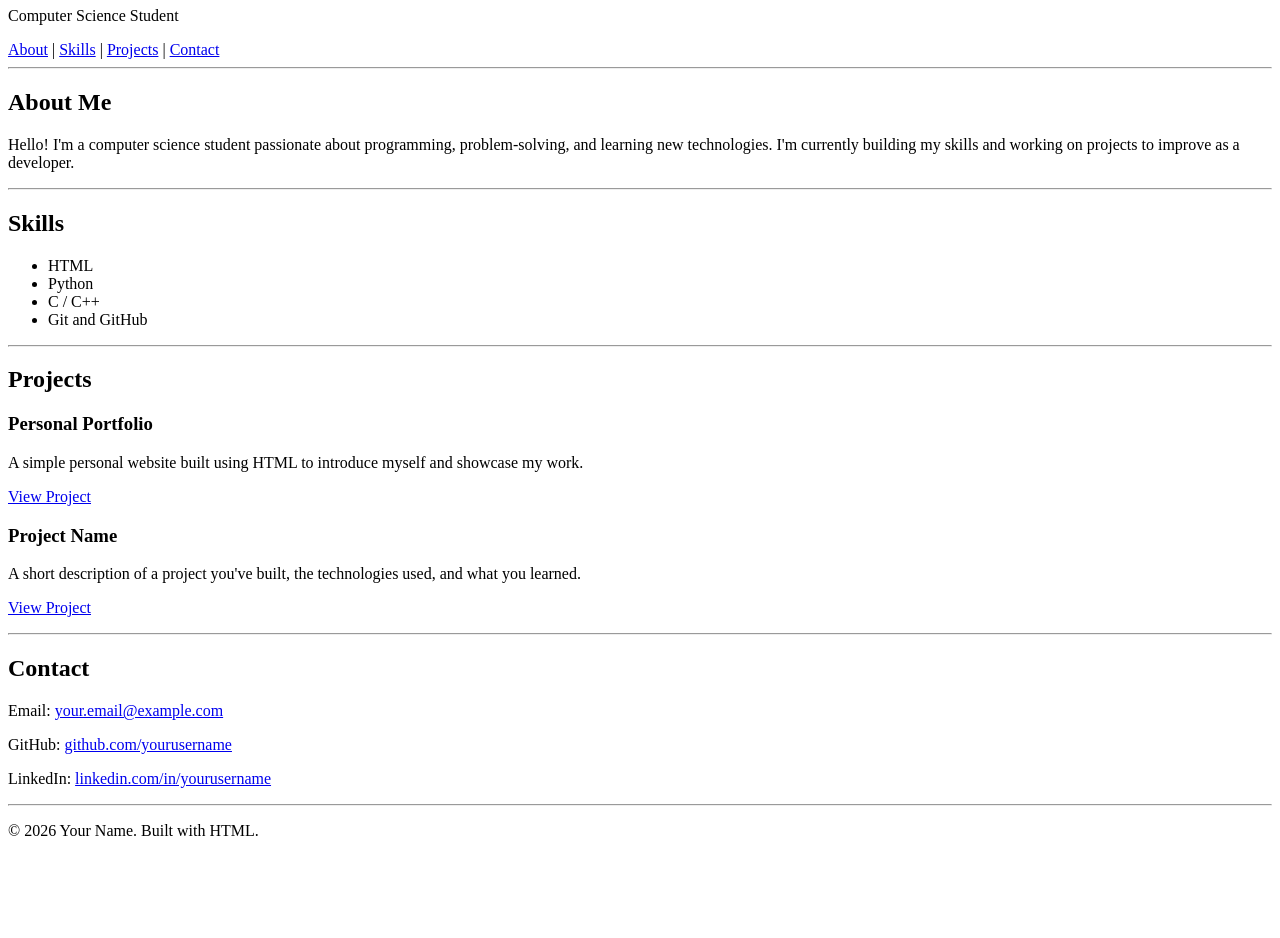
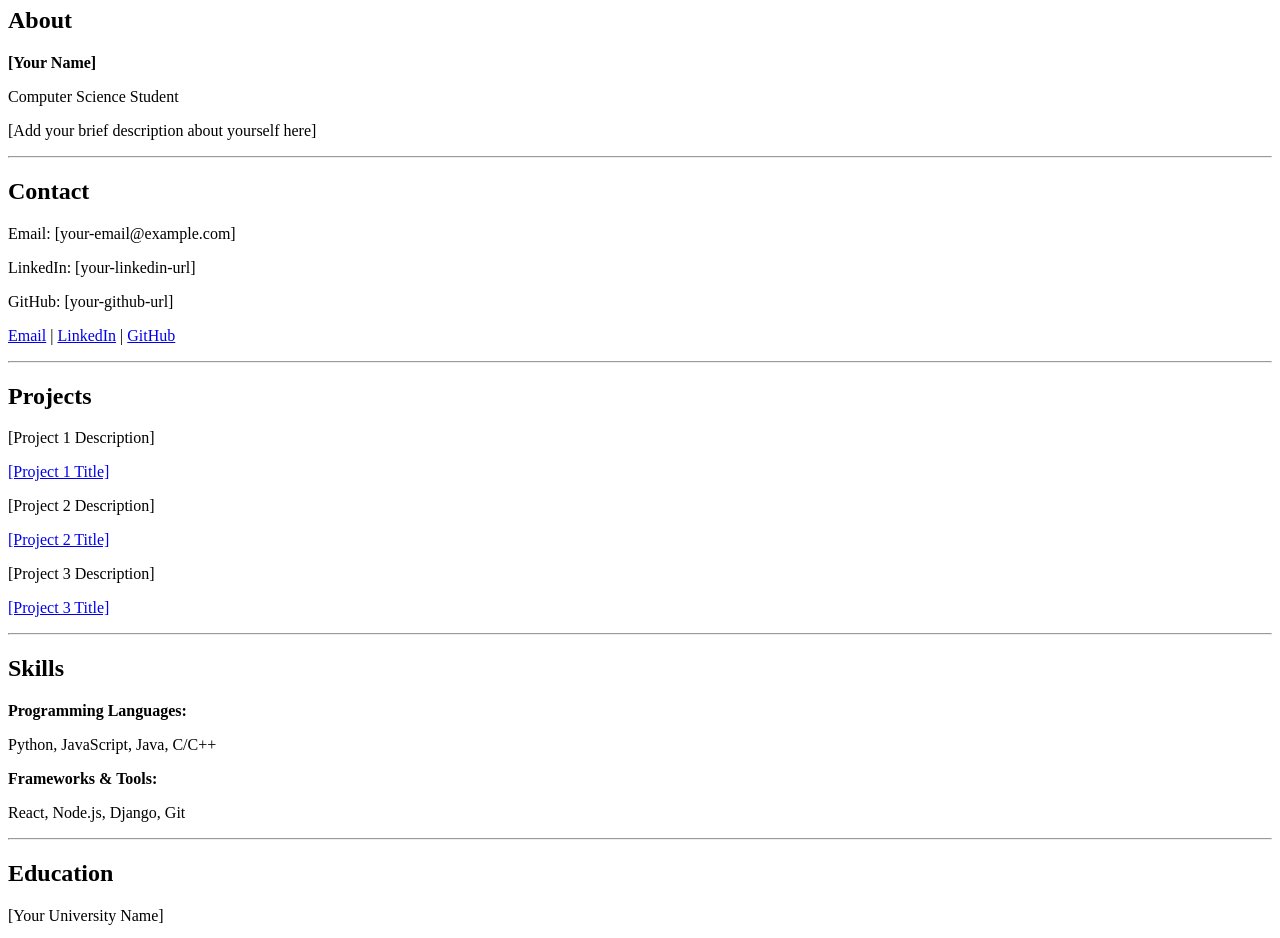
Before and after one commit to trungdung1711/trungdung1711.github.io, a plain HTML site: page index.html in a window 1280 px wide. Shown: the part 73-1011 px from the top of the page. Before the commit the page ends 929 px from the top, so only its background shows below. Drawn offline with Linux system fonts and the light colour scheme.

Commit message:
fix(main): 🐛 fix page and add github workflow

```diff
--- a/index.html
+++ b/index.html
@@ -1,103 +1,62 @@
-
 <!DOCTYPE html>
-<html lang="en">
-<head>
-    <meta charset="UTF-8">
-    <meta name="viewport" content="width=device-width, initial-scale=1.0">
-    <title>Your Name | CS Student</title>
-</head>
+<html>
 <body>
 
-    <header>
-        <h1>Your Name</h1>
+<h1>[Your Name]</h1>
+
+<section id="about">
+    <h2>About</h2>
+    <p><strong>[Your Name]</strong></p>
     <p>Computer Science Student</p>
+    <p>[Add your brief description about yourself here]</p>
+</section>
+<hr>
+<section id="contact">
+    <h2>Contact</h2>
+    <p>Email: [your-email@example.com]</p>
+    <p>LinkedIn: [your-linkedin-url]</p>
+    <p>GitHub: [your-github-url]</p>
 
-        <nav>
-            <a href="#about">About</a> |
-            <a href="#skills">Skills</a> |
-            <a href="#projects">Projects</a> |
-            <a href="#contact">Contact</a>
-        </nav>
-    </header>
-
-    <hr>
-
-    <main>
-        <section id="about">
-            <h2>About Me</h2>
     <p>
-                Hello! I'm a computer science student passionate about
-                programming, problem-solving, and learning new technologies.
-                I'm currently building my skills and working on projects
-                to improve as a developer.
+        <a href="[your-email@example.com]">Email</a> |
+        <a href="[your-linkedin-url]">LinkedIn</a> |
+        <a href="[your-github-url]">GitHub</a>
     </p>
 </section>
+<hr>
+<section id="projects">
+    <h2>Projects</h2>
+    <p>[Project 1 Description]</p>
+    <p><a href="[project1-url]">[Project 1 Title]</a></p>
 
+    <p>[Project 2 Description]</p>
+    <p><a href="[project2-url]">[Project 2 Title]</a></p>
+
+    <p>[Project 3 Description]</p>
+    <p><a href="[project3-url]">[Project 3 Title]</a></p>
+</section>
 <hr>
-
 <section id="skills">
     <h2>Skills</h2>
-            <ul>
-                <li>HTML</li>
-                <li>Python</li>
-                <li>C / C++</li>
-                <li>Git and GitHub</li>
-            </ul>
+    <p><strong>Programming Languages:</strong></p>
+    <p>Python, JavaScript, Java, C/C++</p>
+
+    <p><strong>Frameworks & Tools:</strong></p>
+    <p>React, Node.js, Django, Git</p>
 </section>
-
 <hr>
-
-        <section id="projects">
-            <h2>Projects</h2>
-
-            <article>
-                <h3>Personal Portfolio</h3>
-                <p>
-                    A simple personal website built using HTML to introduce
-                    myself and showcase my work.
-                </p>
-                <p>
-                    <a href="https://github.com/yourusername/your-project">
-                        View Project
-                    </a>
-                </p>
-            </article>
-
-            <article>
-                <h3>Project Name</h3>
-                <p>
-                    A short description of a project you've built,
-                    the technologies used, and what you learned.
-                </p>
-                <p>
-                    <a href="https://github.com/yourusername/your-project">
-                        View Project
-                    </a>
-                </p>
-            </article>
+<section id="education">
+    <h2>Education</h2>
+    <p>[Your University Name]</p>
+    <p>Bachelor of Science in Computer Science</p>
+    <p>[Year] - [Year]</p>
 </section>
-
 <hr>
-
-        <section id="contact">
-            <h2>Contact</h2>
-            <p>Email: <a href="mailto:your.email@example.com">
-                your.email@example.com
-            </a></p>
-            <p>GitHub: <a href="https://github.com/yourusername">
-                github.com/yourusername
-            </a></p>
-            <p>LinkedIn: <a href="https://www.linkedin.com/in/yourusername">
-                linkedin.com/in/yourusername
-            </a></p>
+<section id="interests">
+    <h2>Interests</h2>
+    <p>Computer Science, Web Development, Artificial Intelligence, Open Source</p>
 </section>
-    </main>
-
 <hr>
-
-    <footer>
-        <p>&copy; 2026 Your Name. Built with HTML.</p>
-    </footer>
 
 </body>
 </html>
```
Also changed, not shown: 2 other files. Lines whose indentation alone changed are shown as unchanged.
